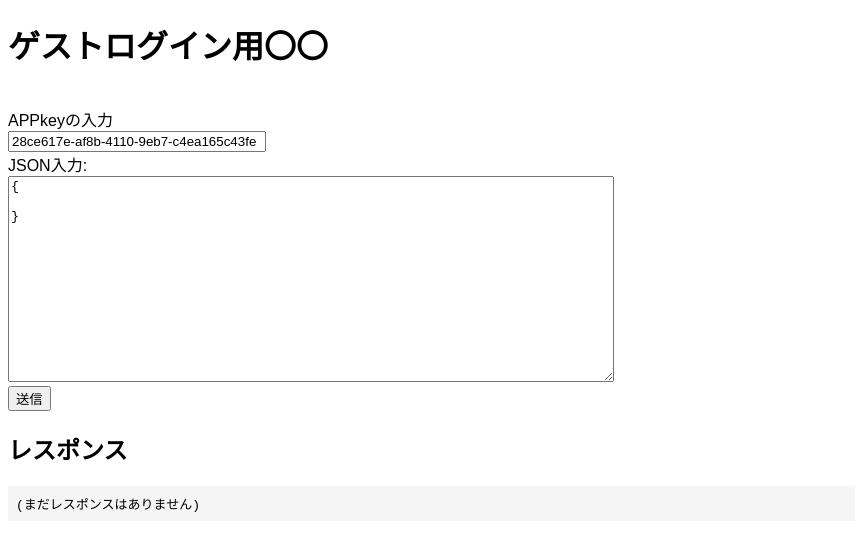
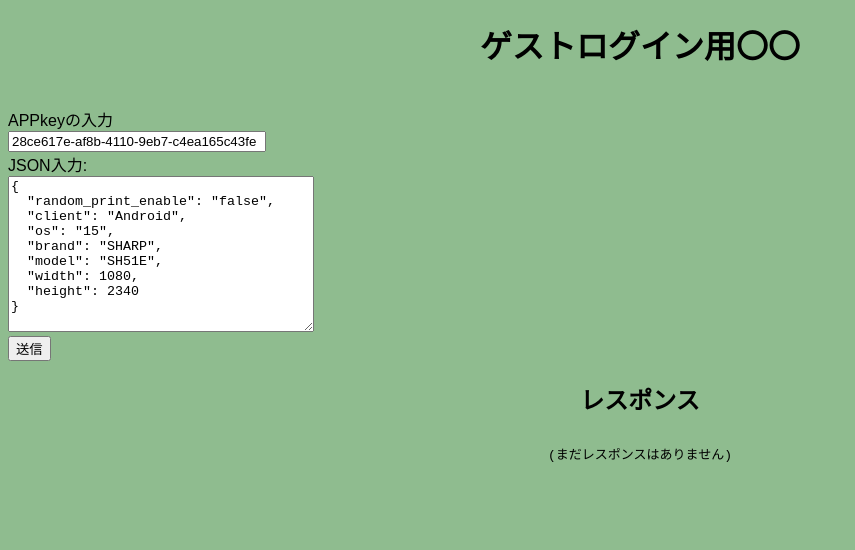
Before and after one commit to ippannheihe/usingAPI, a plain HTML site: page public/home.html in a window 1280 px wide. Shown: the whole page, without its empty margins (0-855 px from the left). Drawn offline with Linux system fonts and the light colour scheme.

Commit message:
昨日書いてたCSSのコードが消えてたので覚えている限りの復旧

```diff
--- a/public/home.html
+++ b/public/home.html
@@ -20,7 +20,13 @@
     <br>
     <textarea id="jsonText">
 {
-
+  "random_print_enable": "false",
+  "client": "Android",
+  "os": "15",
+  "brand": "SHARP",
+  "model": "SH51E",
+  "width": 1080,
+  "height": 2340
 }
     </textarea>
 </label>
--- a/src/css/style.css
+++ b/src/css/style.css
@@ -1,5 +1,12 @@
 body {
     font-family: sans-serif;
+    background-color: #8fbc8f;
+}
+h1{
+    text-align: center;
+}
+h2{
+    text-align: center;
 }
 input[id="tokenKey"]{
     width: 250px;
@@ -10,11 +17,12 @@ input[id="fileId"]{
     height: 15px;
 }
 textarea {
-    width: 600px;
-    height: 200px;
+    width: 300px;
+    height: 150px;
 }
 
 pre {
-    background: #f5f5f5;
+    background: #8fbc8f;
     padding: 8px;
+    text-align: center;
 }
```
